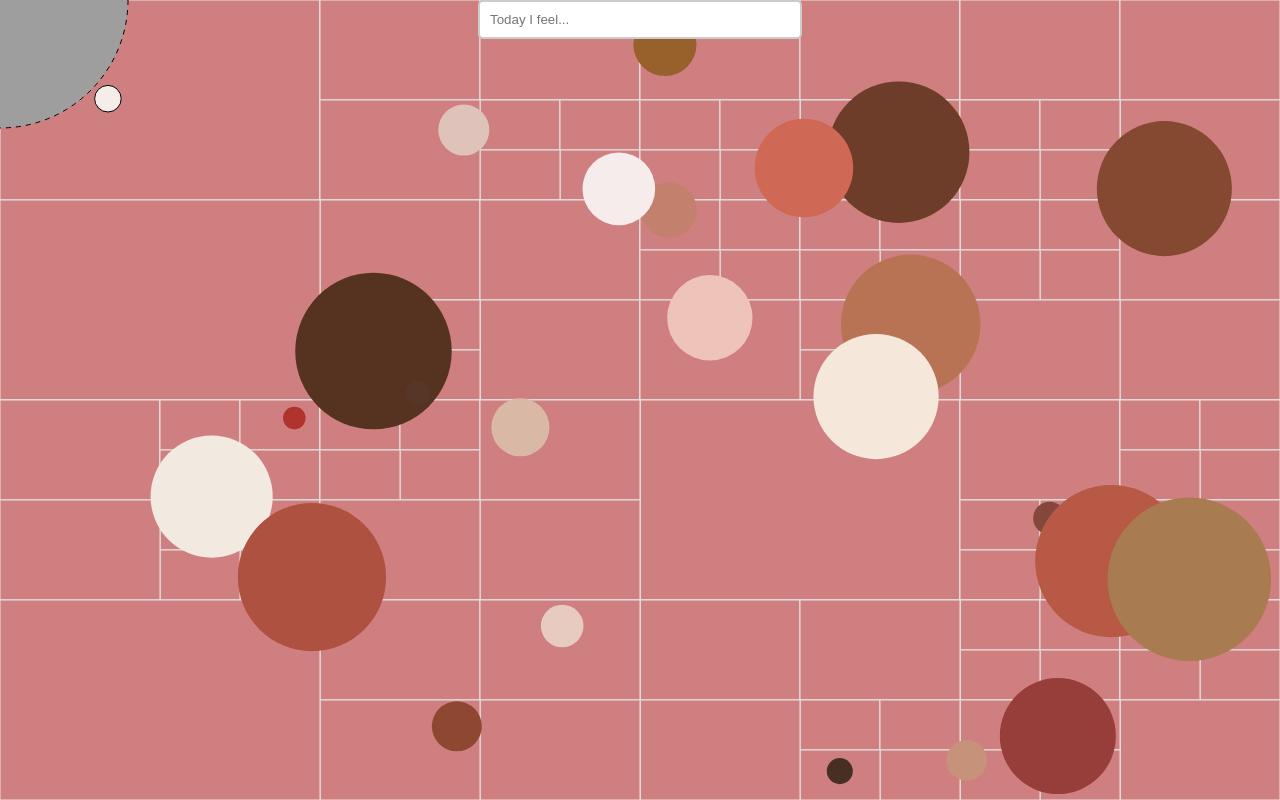
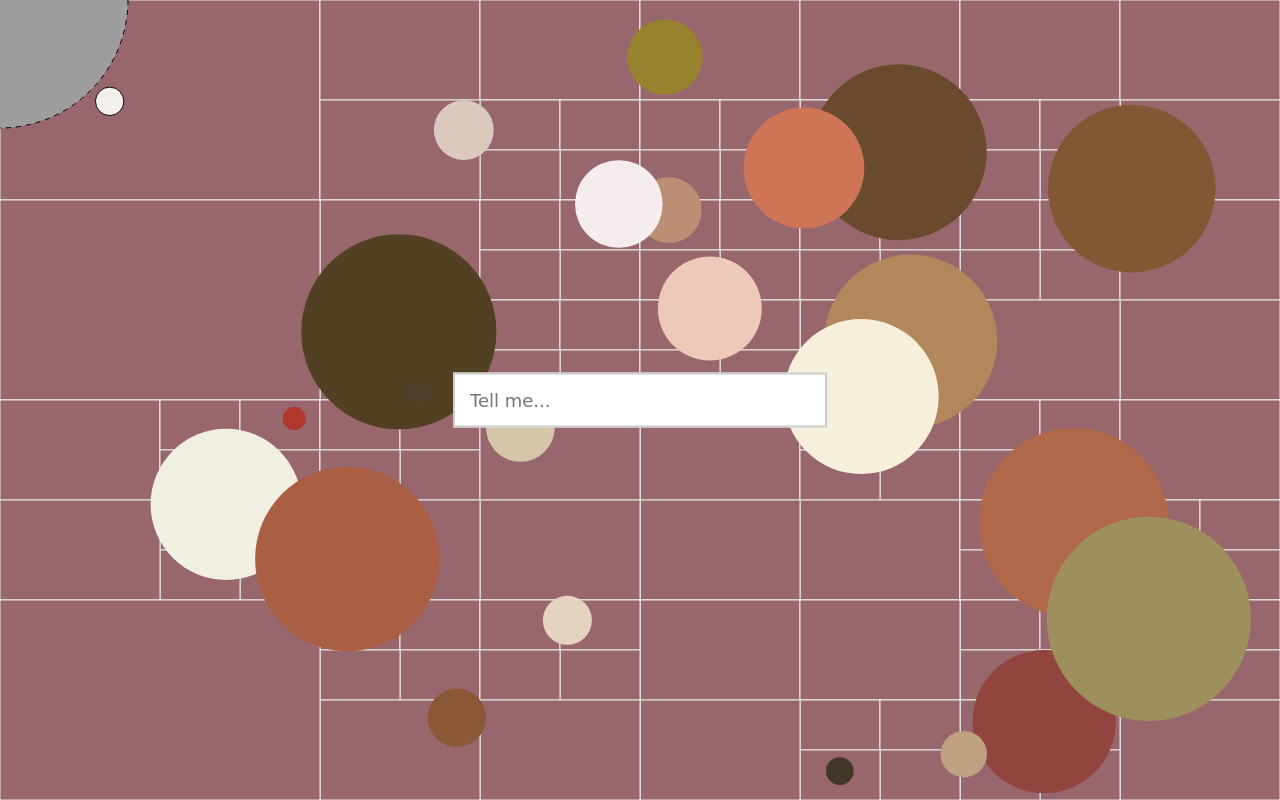
Before and after one commit to GemTran/A3, a plain HTML site: page public/index.html in a window 1280 px wide. Drawn offline with Linux system fonts and the light colour scheme; a web font is replaced by a local one.

Commit message:
audio - text style - deno

```diff
--- a/public/index.html
+++ b/public/index.html
@@ -1,47 +1,41 @@
 <!doctype html>
 <head>
-    <title> A3 </title>
+    <title> How Are We? </title>
     <meta charset="UTF-8">
     <meta name="viewport" content="width=device-width, initial-scale=1.0">
-    <title>Anonymous Confessions</title>
+    <link href="https://fonts.googleapis.com/css2?family=Miniver&display=swap" rel="stylesheet">
     <style>
         body {
-            font-family: sans-serif;
-            /* margin: 0; */
-            /* background-color: #04241c; */
+            font-family: "Miniver", cursive;
             height: 100%;
             display: flex;
-            justify-content: center;
-
-
         }
 
         #inputContainer {
-            position: relative;
+            position: fixed;
+            top: 50%;
+            left: 50%;
+            transform: translate(-50%, -50%);
+            display: flex;
+            justify-content: center;
+            align-items: center;
             z-index: 2;
-            display: flex;
-            justify-content: center; /*Center horizontally */
-            align-items: center; /*Center vertically*/
-
         }
         #confession-input {
-
-            padding: 10px;
+            font-family: "Miniver", cursive;
+            font-size: 18px;
+            padding: 15px;
             border: 2px solid #cccccc;
-            border-radius: 5px;
-            width: 300px;
+            width: 340px;
         }
 
     </style>
 </head>
 
 <body>
-    <div id="inputContainer"></div>
+    <div id="inputContainer">
         <form id="form">
-
-            <input type="text" id="confession-input" placeholder="Today I feel...">
-            <!-- <button type="button" id="submit-button">Submit</button> -->
-
+            <input type="text" id="confession-input" placeholder="Tell me...">
         </form>
     </div>
 
--- a/public/script.js
+++ b/public/script.js
@@ -37,14 +37,14 @@ const confessionInput = document.getElementById('confession-input')
 
 // To display confessions on canvas
 function displayOnCanvas() {
+
     // Save the current state of the canvas context
     ctx.save();
+
     // Clear canvas before drawing
     ctx.clearRect(0, 0, innerWidth, innerHeight);
 
-    // Set canvas styles (font, color, etc.)
-    ctx.font = "16px Arial";
-
+    ctx.font = "20px Miniver";
 
     savedConfessions.forEach (c => {
 
@@ -55,7 +55,7 @@ function displayOnCanvas() {
         ctx.fillText(c.text, x_pos, y_pos);
     })
 
-    // Restore the original state to prevent interference with c2 library rendering
+    // Restore the original state
     ctx.restore();
 }
 
@@ -74,48 +74,29 @@ form.onsubmit = e => {
     // create a confession object to contain text, position, color
     const confessionObj = {
         text: confessionText,
-        // return value from 0 to 1 - ratio to fit to different window size
+        // return value from 0 to 1 - ratio
         x_phase: Math.random(),
         y_phase: Math.random(),
         color: `rgba(${ r }, ${ g }, ${ b })`
     }
 
-    // savedConfessions.push(confessionObj)
-    // displayOnCanvas()
     socket.send (JSON.stringify (confessionObj))
     confessionInput.value = ''
 }
 
-//----------c2----------
-const c2Canvas = document.getElementById('c2');
-const c2Ctx = c2Canvas.getContext('2d')
-// Set sizes
-c2Canvas.width = innerWidth;
-c2Canvas.height = innerHeight;
-
-c2Canvas.style.zIndex = -1
-c2Canvas.style.position = 'absolute'
-c2Canvas.style.pointerEvents = 'auto'
-
-const renderer = new c2.Renderer(c2Canvas);
-resize();
-
-renderer.background('#000000');
-
-let random = new c2.Random();
-
-//---Image Pattern Arrays---
+//------Image Pattern Arrays--------
 
 // Create a temporary canvas to draw img
 const tempCanvas = document.createElement('canvas');
-tempCanvas.width = c2Canvas.width; // Match the main canvas width
-tempCanvas.height = c2Canvas.height; // Match the main canvas height
+tempCanvas.width = canvas.width;
+tempCanvas.height = canvas.height;
 const tempCtx = tempCanvas.getContext('2d');
 
 let img = new Image();
 
-// Declare variable to make image as pattern for drawing shapes
+// Make image as pattern for drawing shapes
 let pattern;
+let i = 0;
 
 // Define array of image paths
 const imgPaths = [
@@ -128,9 +109,10 @@ const imgPaths = [
 ];
 
 img.onload = () => {
-    // pattern = renderer.context.createPattern(tempCanvas,"repeat");
+
     //Resize img to fit canvas height and keep img ratio
-    tempCanvas.height = tempCanvas.width * (img.height / img.width)
+    tempCanvas.height = tempCanvas.width * (img.height / img.width);
+
     //Draw the image on the temporary canvas
     tempCtx.drawImage(img, 0, 0, tempCanvas.width, tempCanvas.height);
 
@@ -138,10 +120,9 @@ img.onload = () => {
     pattern = ctx.createPattern(tempCanvas, 'repeat');
 };
 
-let i = 0
 function loadImagePattern () {
     img.src = imgPaths[i];
-}
+};
 
 loadImagePattern();
 
@@ -152,16 +133,35 @@ setInterval(() => {
     loadImagePattern();
 }, 5000);
 
+
+//---c2 Library QuadTrees Inspired Ren Yuan---------
+const c2Canvas = document.getElementById('c2');
+const c2Ctx = c2Canvas.getContext('2d');
+
+c2Canvas.width = innerWidth;
+c2Canvas.height = innerHeight;
+
+c2Canvas.style.zIndex = -1;
+c2Canvas.style.position = 'absolute';
+c2Canvas.style.pointerEvents = 'auto';
+
+const renderer = new c2.Renderer(c2Canvas);
+resize();
+
+renderer.background('#000000');
+
+let random = new c2.Random();
+
 class Agent extends c2.Circle{
     constructor() {
         let x = random.next(renderer.width);
         let y = random.next(renderer.height);
-        let r = random.next(10, renderer.width/15);
+        let r = random.next(10, renderer.width/12);
         super(x, y, r);
 
         this.vx = random.next(-2, 2);
         this.vy = random.next(-2, 2);
-        this.color = c2.Color.hsl(random.next(0, 30), random.next(30, 60), random.next(20, 100));
+        this.color = c2.Color.hsl(random.next(0, 50), random.next(20, 60), random.next(20, 100));
     }
 
     update(){
@@ -198,7 +198,6 @@ class Agent extends c2.Circle{
 let agents = [];
 for (let i = 0; i < 25; i++) agents[i] = new Agent();
 
-
 let quadTree = new c2.QuadTree(new c2.Rect(0,0,renderer.width,renderer.height), 1);
 
 function drawQuadTree(quadTree){
@@ -207,7 +206,7 @@ function drawQuadTree(quadTree){
     renderer.fill(pattern);
     renderer.rect(quadTree.bounds);
 
-    const overlayCol = 'rgba(220, 120, 120, 0.8)';
+    const overlayCol = 'rgba(150, 80, 90, 0.7)';
     renderer.fill(overlayCol);
     renderer.rect(quadTree.bounds);
 
@@ -217,7 +216,6 @@ function drawQuadTree(quadTree){
 
 let circle = new c2.Circle(0, 0, renderer.width/10);
 
-
 renderer.draw(() => {
     renderer.clear();
 
@@ -226,12 +224,10 @@ renderer.draw(() => {
 
     drawQuadTree(quadTree);
 
-
     for (let i = 0; i < agents.length; i++) {
         agents[i].update();
         agents[i].display();
     }
-
 
     let mouse = new c2.Point(renderer.mouse.x, renderer.mouse.y);
     circle.p = mouse;
@@ -251,35 +247,30 @@ renderer.draw(() => {
         renderer.fill(false);
         renderer.circle(objects[i]);
     }
-
-    // Call displayOnCanvas at the end of the c2 draw loop
-    // displayOnCanvas();
 });
 
-
-window.addEventListener('resize', resize);
 function resize() {
     let parent = renderer.canvas.parentElement;
     renderer.size(innerWidth, innerHeight);
 }
 
-//-----------------------
+window.addEventListener('resize', resize);
+
+resize();
 
 //--------AUDIO----------
 
 // get and suspend audio context
-const audio_context = new AudioContext ()
-audio_context.suspend ()
+const audio_context = new AudioContext ();
+audio_context.suspend ();
 
 // Define an array of notes
-const notes = [62, 65, 69, 72, 80, 82]
+const notes = [59, 62, 65, 69, 72, 80, 82, 79, 75, 68];
 
-function getRandomIndex () {
-    return Math.floor(Math.random() * notes.length);
-}
-
-const randIndex = getRandomIndex();
-console.log(`Index: ${randIndex}, Note: ${notes[randIndex]}`);
+let j = 0;
+let running = false;
+let period = 200;
+let len = 0;
 
 // Function to play a note
 function playNote(note, length) {
@@ -292,16 +283,12 @@ function playNote(note, length) {
     // Set the oscillator type to sine
     osc.type = 'sine';
 
-    // Set the frequency of the oscillator
-    // osc.frequency.value = note;
-    // set the value using the equation
-    // for midi note to Hz
     osc.frequency.value = 440 * 2 ** ((note - 69) / 12)
 
     // Create an amp node
     const amp = audio_context.createGain();
-    amp.gain.value = 0.6; // Slightly reverberate the sound
-    // Connect the oscillator to the amp and then to the audio output
+    amp.gain.value = 0.5; // Slightly reverberate the sound
+
     osc.connect(amp).connect(audio_context.destination);
     // the .currentTime property of the audio context
     // contains a time value in seconds
@@ -322,15 +309,50 @@ function playNote(note, length) {
     osc.stop(now + length);
 }
 
+// declaring a function that plays the next note
+function nextNote () {
+    playNote (notes[j], len)
+
+    // iterate the iterator
+    j++;
+    j %= notes.length;
+}
+
+// this is a recursive function
+function notePlayer () {
+
+    // play the next note
+    nextNote ();
+;
+    setTimeout (notePlayer, period);
+}
+
 // Initialize the audio context
 function initAudio() {
     audio_context.resume();
 }
+c2Canvas.onpointerenter = e => {
 
-// // Event listener for playNote initialising when mouse move
-c2Canvas.addEventListener("mousemove", e => {
-    playNote(notes[randIndex],1)
+    // set running to true
+    running = true
 
-})
+    // initiate the recurseive note_player function
+    notePlayer ()
+}
 
-//-----------------------
+// when the cursor moves over the canvas
+c2Canvas.onpointermove = e => {
+
+    // as the cursor goes from left to right
+    // from 0 to 5
+    len = 5 * e.offsetX / c2Canvas.width
+
+    // as the cursor goes from bottom to top
+    period = 100 + ((e.offsetY / c2Canvas.height) ** 2) * 400
+}
+
+// when the cursor leaves the canvas
+c2Canvas.onpointerleave = e => {
+
+    running = false
+}
```
Also changed, not shown: server.js (+11 -4 lines).
